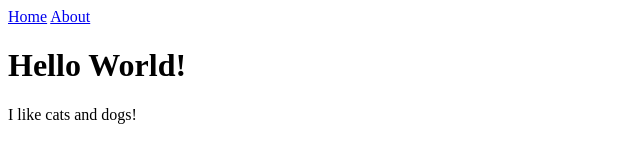
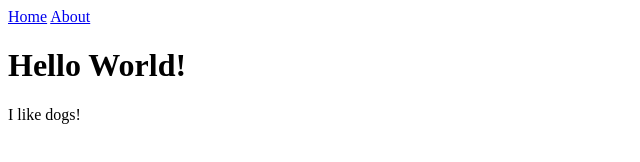
Before and after one commit to katehills/Repository-1, a plain HTML site: page index.html in a window 1280 px wide. Shown: the full height of the page, 0-640 px from the left. Drawn offline with Linux system fonts and the light colour scheme.

Commit message:
Branch Change
Cats and dogs to dogs

```diff
--- a/index.html
+++ b/index.html
@@ -8,6 +8,6 @@
       <a href="about.html">About</a>
     </nav>
     <h1>Hello World!</h1>
-    <p>I like cats and dogs!</p>
+    <p>I like dogs!</p>
   </body>
 </html>
```
